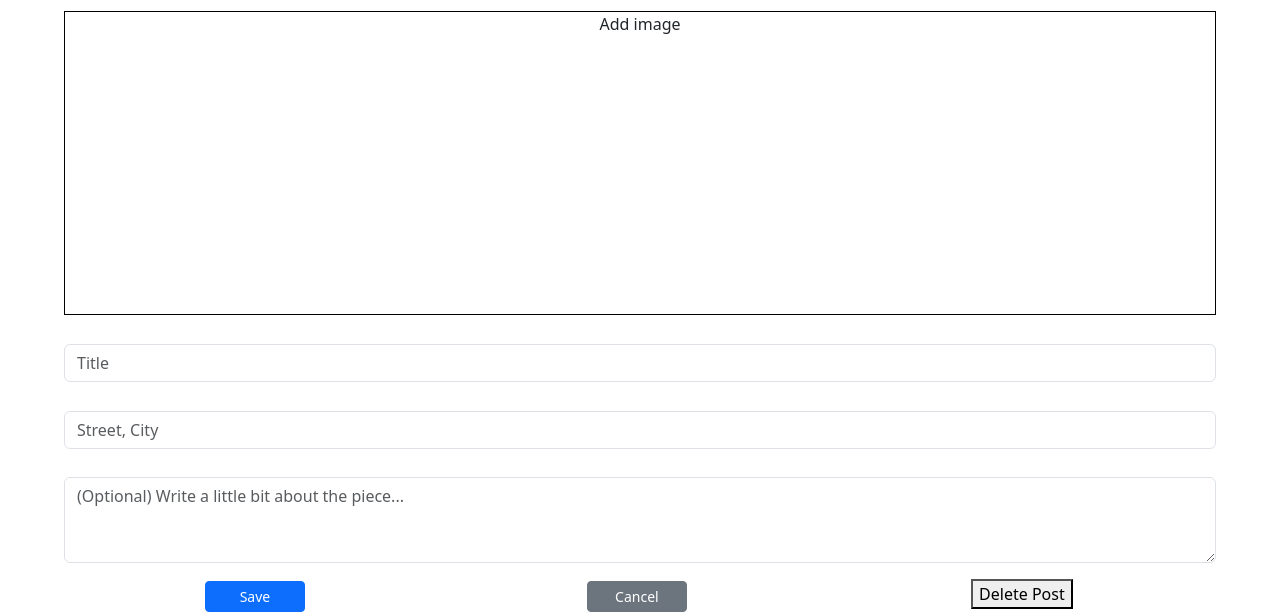
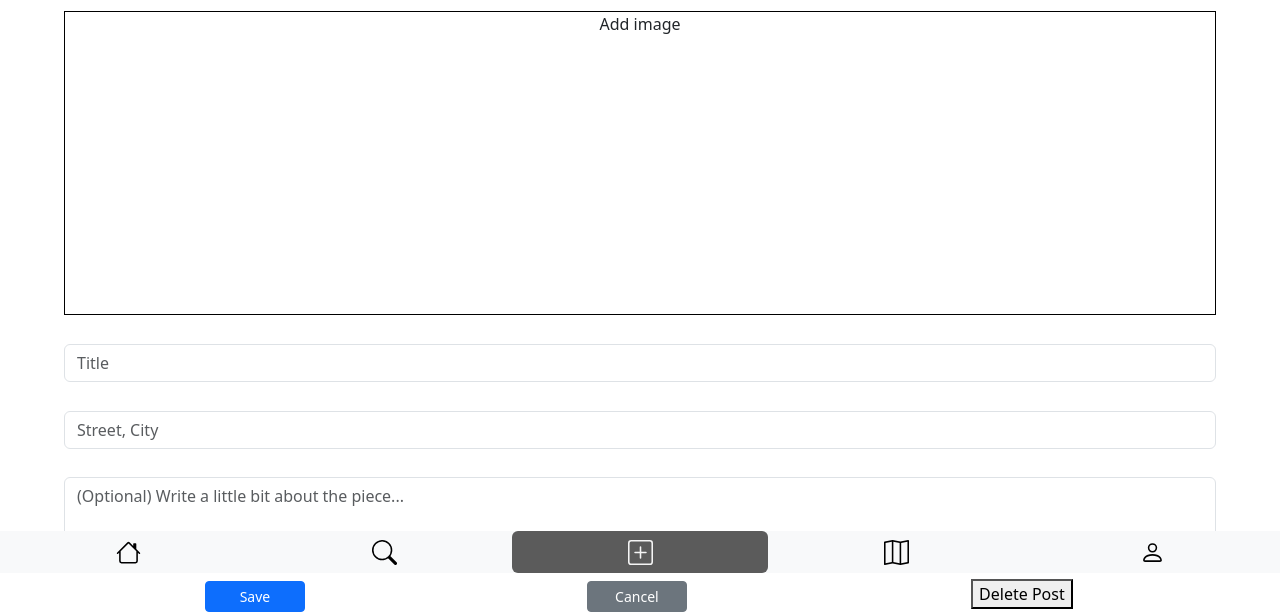
Before and after one commit to NateRolo/ArtiStreet, a website: page app/html/add_edit_post.html in a window 1280 px wide. Shown: the part 227-839 px from the top of the page. Drawn offline with nearby package versions, Linux system fonts and the light colour scheme.

Commit message:
restyled navbar icons to show which page is active
added updated navbar styling to add_edit_post.html

```diff
--- a/app/html/add_edit_post.html
+++ b/app/html/add_edit_post.html
@@ -100,24 +100,21 @@
     </ul>
   </div>
   <!--Bottom navbar-->
-  <ul class="nav nav-pills nav-fill fixed-bottom bg-body-tertiary" id="bottom-nav-mobile">
+  <ul class="nav nav-pills nav-fill fixed-bottom bg-body-tertiary" id="bottomNav">
     <li class="nav-item">
-      <a class="nav-link" aria-current="page" href="./Landing.html"><svg xmlns="http://www.w3.org/2000/svg"
-          fill="currentColor" class="bi bi-house-fill" viewBox="0 0 16 16">
-          <path
-            d="M8.707 1.5a1 1 0 0 0-1.414 0L.646 8.146a.5.5 0 0 0 .708.708L8 2.207l6.646 6.647a.5.5 0 0 0 .708-.708L13 5.793V2.5a.5.5 0 0 0-.5-.5h-1a.5.5 0 0 0-.5.5v1.293z" />
-          <path d="m8 3.293 6 6V13.5a1.5 1.5 0 0 1-1.5 1.5h-9A1.5 1.5 0 0 1 2 13.5V9.293z" />
-        </svg></i></a>
+        <a id="nav-home" class="nav-link" aria-current="page" href="./Landing.html"><svg xmlns="http://www.w3.org/2000/svg" width="16" height="16" fill="currentColor" class="bi bi-house" viewBox="0 0 16 16">
+            <path d="M8.707 1.5a1 1 0 0 0-1.414 0L.646 8.146a.5.5 0 0 0 .708.708L2 8.207V13.5A1.5 1.5 0 0 0 3.5 15h9a1.5 1.5 0 0 0 1.5-1.5V8.207l.646.647a.5.5 0 0 0 .708-.708L13 5.793V2.5a.5.5 0 0 0-.5-.5h-1a.5.5 0 0 0-.5.5v1.293zM13 7.207V13.5a.5.5 0 0 1-.5.5h-9a.5.5 0 0 1-.5-.5V7.207l5-5z"/>
+          </svg></a>
     </li>
     <li class="nav-item">
-      <a class="nav-link" href="#"><svg xmlns="http://www.w3.org/2000/svg" fill="currentColor" class="bi bi-search"
-          viewBox="0 0 16 16">
+        <a id="nav-search" class="nav-link" href="#"><svg xmlns="http://www.w3.org/2000/svg" fill="currentColor"
+                class="bi bi-search" viewBox="0 0 16 16">
                 <path
                     d="M11.742 10.344a6.5 6.5 0 1 0-1.397 1.398h-.001q.044.06.098.115l3.85 3.85a1 1 0 0 0 1.415-1.414l-3.85-3.85a1 1 0 0 0-.115-.1zM12 6.5a5.5 5.5 0 1 1-11 0 5.5 5.5 0 0 1 11 0" />
             </svg></a>
     </li>
     <li class="nav-item">
-      <a class="nav-link" href="./add_edit_post.html"><svg xmlns="http://www.w3.org/2000/svg" fill="currentColor"
+        <a id="nav-post" class="nav-link" href="./add_edit_post.html"><svg xmlns="http://www.w3.org/2000/svg" fill="currentColor"
                 class="bi bi-plus-square" viewBox="0 0 16 16">
                 <path
                     d="M14 1a1 1 0 0 1 1 1v12a1 1 0 0 1-1 1H2a1 1 0 0 1-1-1V2a1 1 0 0 1 1-1zM2 0a2 2 0 0 0-2 2v12a2 2 0 0 0 2 2h12a2 2 0 0 0 2-2V2a2 2 0 0 0-2-2z" />
@@ -126,18 +123,15 @@
             </svg></a>
     </li>
     <li class="nav-item">
-      <a class="nav-link" href="./map.html"><svg xmlns="http://www.w3.org/2000/svg" fill="currentColor"
+        <a id="nav-map" class="nav-link" href="./map.html"><svg xmlns="http://www.w3.org/2000/svg" fill="currentColor"
                 class="bi bi-map" viewBox="0 0 16 16">
                 <path fill-rule="evenodd"
                     d="M15.817.113A.5.5 0 0 1 16 .5v14a.5.5 0 0 1-.402.49l-5 1a.5.5 0 0 1-.196 0L5.5 15.01l-4.902.98A.5.5 0 0 1 0 15.5v-14a.5.5 0 0 1 .402-.49l5-1a.5.5 0 0 1 .196 0L10.5.99l4.902-.98a.5.5 0 0 1 .415.103M10 1.91l-4-.8v12.98l4 .8zm1 12.98 4-.8V1.11l-4 .8zm-6-.8V1.11l-4 .8v12.98z" />
             </svg></a>
     </li>
     <li class="nav-item">
-      <a class="nav-link" href="./profile.html"><svg xmlns="http://www.w3.org/2000/svg" fill="currentColor"
-          class="bi bi-person-circle" viewBox="0 0 16 16">
-          <path d="M11 6a3 3 0 1 1-6 0 3 3 0 0 1 6 0" />
-          <path fill-rule="evenodd"
-            d="M0 8a8 8 0 1 1 16 0A8 8 0 0 1 0 8m8-7a7 7 0 0 0-5.468 11.37C3.242 11.226 4.805 10 8 10s4.757 1.225 5.468 2.37A7 7 0 0 0 8 1" />
+        <a id="nav-profile" class="nav-link" href="./profile.html"><svg xmlns="http://www.w3.org/2000/svg" width="16" height="16" fill="currentColor" class="bi bi-person" viewBox="0 0 16 16">
+            <path d="M8 8a3 3 0 1 0 0-6 3 3 0 0 0 0 6m2-3a2 2 0 1 1-4 0 2 2 0 0 1 4 0m4 8c0 1-1 1-1 1H3s-1 0-1-1 1-4 6-4 6 3 6 4m-1-.004c-.001-.246-.154-.986-.832-1.664C11.516 10.68 10.289 10 8 10s-3.516.68-4.168 1.332c-.678.678-.83 1.418-.832 1.664z"/>
           </svg></a>
     </li>
 </ul>
--- a/public/css/add_edit_post_style.css
+++ b/public/css/add_edit_post_style.css
@@ -104,6 +104,21 @@ input[type="file"] {
     max-height: 100%;
 }
 
+#bottomNav svg {
+    width: 25px;
+    height: 25px;
+    color: black;
+}
+
+#bottomNav .nav-link.active {
+    background-color: rgb(91, 91, 91);
+}
+
+#bottomNav .nav-link.active svg {
+    color: whitesmoke;
+}
+
+
 /* Desktop navbar styling. Copy and paste into other css templates */
 #search-button {
     background-color: #7e09f0;
--- a/public/css/profile.css
+++ b/public/css/profile.css
@@ -14,7 +14,7 @@ body {
 /* Navbar */
 #navbar {
     width: 100%;
-    background: linear-gradient(rgba(202, 152, 251, 1) 35%, rgba(202, 152, 251, 1) 100%);
+    background: linear-gradient(90deg, rgba(0, 212, 255, 1) 0%, rgba(202, 152, 251, 1) 65%, rgba(202, 152, 251, 1) 100%);
     position: sticky;
     top: 0;
     z-index: 1000;
@@ -285,6 +285,13 @@ body {
     color: black;
 }
 
+#bottomNav .nav-link.active {
+    background-color: rgb(91, 91, 91);
+}
+
+#bottomNav .nav-link.active svg {
+    color: whitesmoke;
+}
 
 @media (max-width: 700px) {
     #pfp-container {
--- a/public/js/add_edit_post.js
+++ b/public/js/add_edit_post.js
@@ -223,3 +223,7 @@ const deletePost = async (docId) => {
         alert("Failed to delete the post. Please try again.");
     }
 };
+
+// set nav button to active when clicked
+const navPostButton = document.getElementById("nav-post");
+navPostButton.onload = navPostButton.classList.toggle("active");
--- a/public/js/profile.js
+++ b/public/js/profile.js
@@ -451,3 +451,7 @@ async function updateUserPostsUsername(newUsername) {
         console.error("Error updating username in posts:", error);
     }
 };
+
+// set nav button to active when clicked
+const profileButton = document.getElementById("nav-profile");
+profileButton.onload = profileButton.classList.toggle("active");
```
Also changed, not shown: app/html/profile.html (+6 -6 lines), public/js/landing.js (line endings or trailing spaces). Lines whose indentation alone changed are shown as unchanged.
